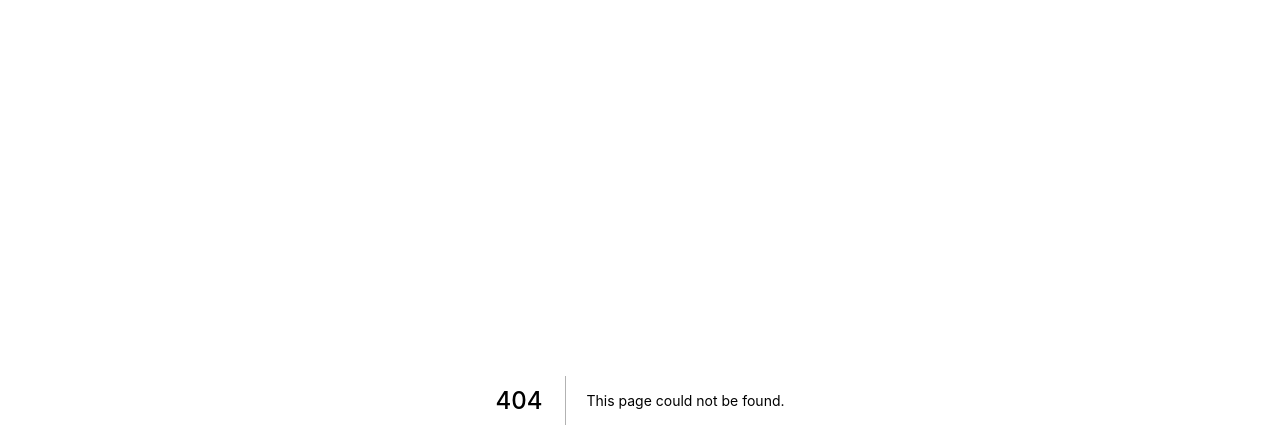
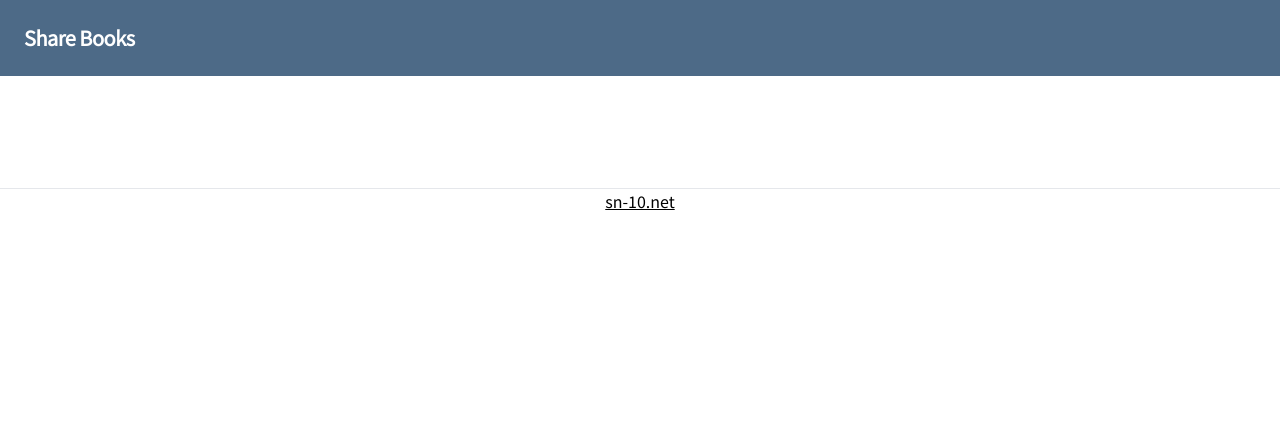
Before and after one commit to s-n-1-0/books_web, a Next.js app in the folder app/: page /app/search in a window 1280 px wide. Before the commit this address had no page. Shown: the top 448 px of the page. Built offline with nearby package versions, Linux system fonts and the light colour scheme.

Commit message:
アプリ利用用タイトル検索ページを追加

```diff
--- /dev/null
+++ b/app/pages/app/search.tsx
@@ -0,0 +1,43 @@
+import {
+  SearchGoogleBooksList,
+  SearchGoogleBooksListRefType,
+} from "@/components/books/search-googlebooks/list";
+import CustomHead from "@/components/head";
+import Header from "@/components/header";
+import { NextPage } from "next";
+import { useRouter } from "next/router";
+import { useRef } from "react";
+
+const Search: NextPage = () => {
+  const router = useRouter();
+  var { title: _title } = router.query;
+  let title = typeof _title == "string" ? _title : "";
+  const listRef = useRef<SearchGoogleBooksListRefType>(null);
+  listRef.current?.search(title);
+  return (
+    <div>
+      <CustomHead
+        title="Share Books"
+        pageUrl="https://books.sn-10.net/app/search"
+        ogType="website"
+        noindex={true}
+      ></CustomHead>
+      <Header isMenu={false}></Header>
+      <main>
+        <div className="w-full px-2 py-3">
+          <SearchGoogleBooksList ref={listRef} />
+        </div>
+      </main>
+
+      <footer>
+        <hr />
+        <p className="text-center">
+          <a className="underline" href="https://hello.sn-10.net">
+            sn-10.net
+          </a>
+        </p>
+      </footer>
+    </div>
+  );
+};
+export default Search;
```
